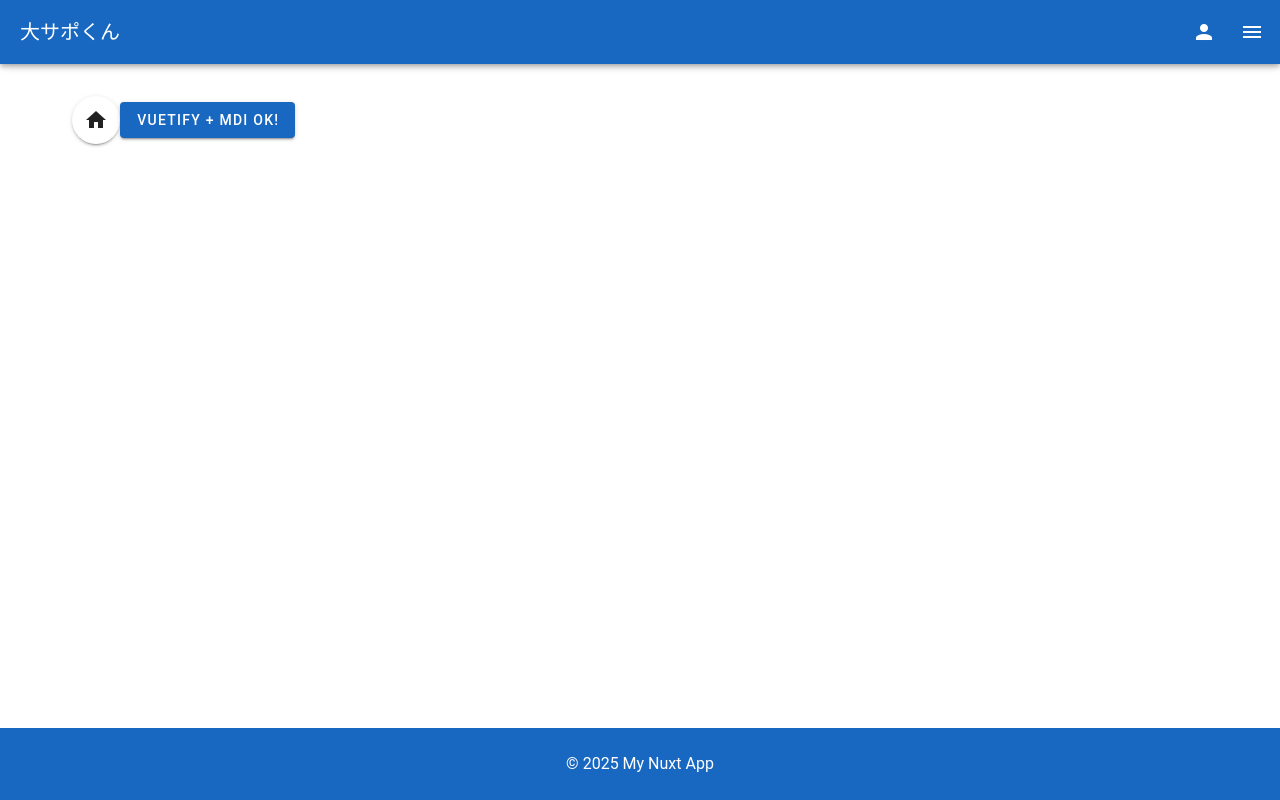
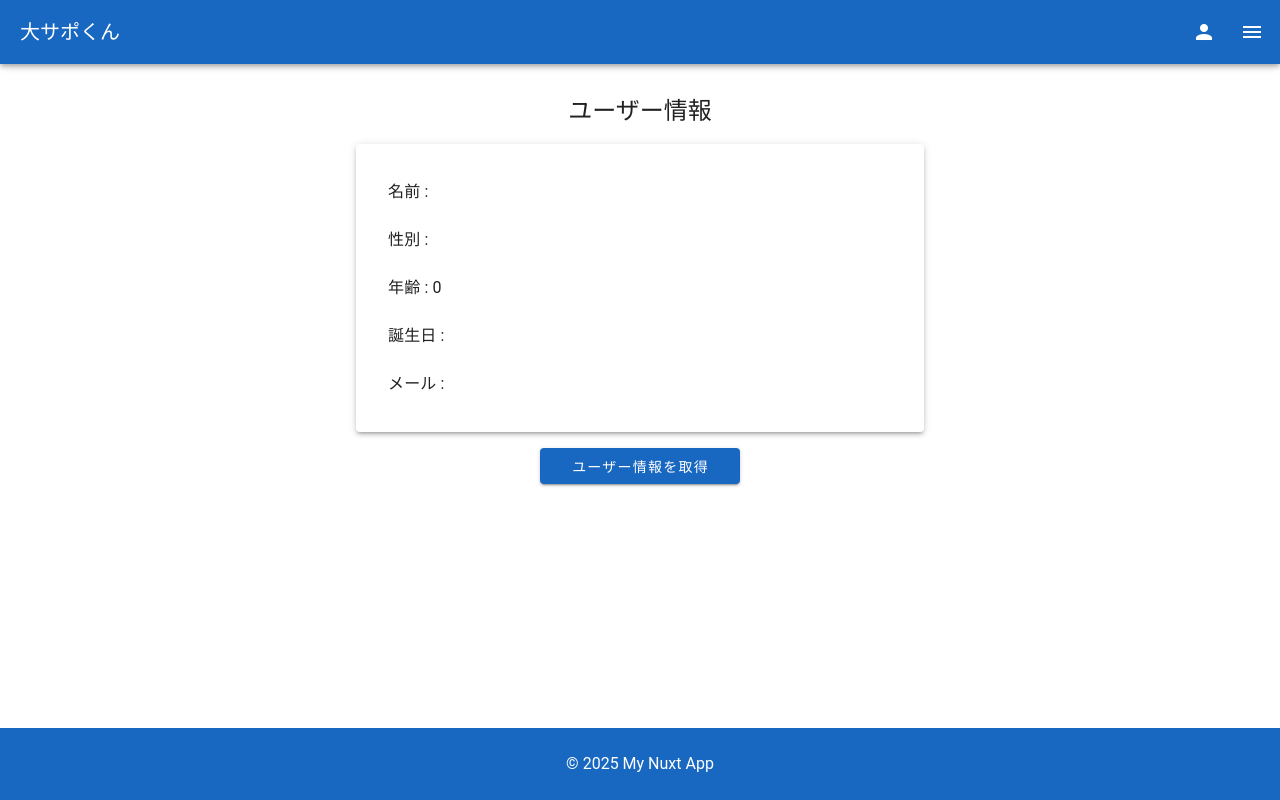
Before and after one commit to usamaru0606/tech_present_2025, a Nuxt app in the folder app_client/diet-support-app/: page / in a window 1280 px wide. Shown: the top 800 px of the page. Built offline with nearby package versions, Linux system fonts and the light colour scheme.

Commit message:
起動時のページにユーザー情報を取得するボタンを追加

```diff
--- a/app_client/diet-support-app/pages/index.vue
+++ b/app_client/diet-support-app/pages/index.vue
@@ -1,8 +1,71 @@
 <template>
-  <v-container class="pa-4">
-    <v-btn icon>
-      <v-icon>mdi-home</v-icon>
-    </v-btn>
-    <v-btn color="primary">Vuetify + MDI OK!</v-btn>
+  <v-container max-width="600px" class="d-flex flex-column align-items-center">
+    <p class="text-h5 mb-4 mx-auto">ユーザー情報</p>
+    <v-card min-width="360" elevation="3" class="mb-4">
+      <v-card-text>
+        <v-list dense>
+          <v-list-item>
+            <v-list-item-title>名前 : {{ user.name }}</v-list-item-title>
+          </v-list-item>
+          <v-list-item>
+            <v-list-item-title>性別 : {{ user.gender }}</v-list-item-title>
+          </v-list-item>
+          <v-list-item>
+            <v-list-item-title>年齢 : {{ user.age }}</v-list-item-title>
+          </v-list-item>
+          <v-list-item>
+            <v-list-item-title>誕生日 : {{ user.birthday }}</v-list-item-title>
+          </v-list-item>
+          <v-list-item>
+            <v-list-item-title>メール : {{ user.email }}</v-list-item-title>
+          </v-list-item>
+        </v-list>
+      </v-card-text>
+    </v-card>
+    <v-btn min-width="200px" class="mx-auto" color="primary" @click="useFetchData">ユーザー情報を取得</v-btn>
   </v-container>
 </template>
+
+<script setup lang="ts">
+import type { UserInfo } from "~/model/userinfo";
+
+const error = ref<Error | null>(null);
+
+const credentials = {
+  email: "test@example.com",
+  password: "test",
+};
+
+const user = reactive<UserInfo>({
+  guid: "",
+  name: "",
+  gender: "",
+  age: 0,
+  birthday: "",
+  email: "",
+  password: "",
+  passwordConfirm: "",
+});
+
+async function useFetchData() {
+  const res = await useFetch<UserInfo>("http://127.0.0.1:8000/users/", {
+    method: "POST",
+    body: {
+      email: credentials.email,
+      password: credentials.password,
+    },
+  });
+
+  error.value = res.error.value;
+
+  if (error.value) {
+    console.error("取得エラー:", error.value);
+    alert("ユーザー情報の取得に失敗しました");
+    return;
+  }
+
+  if (res.data.value) {
+    Object.assign(user, res.data.value);
+  }
+}
+</script>
--- a/app_client/diet-support-app/pages/login.vue
+++ b/app_client/diet-support-app/pages/login.vue
@@ -1,6 +1,6 @@
 <template>
   <v-container class="fill-height d-flex flex-column justify-center pb-10">
-    <v-label class="text-h5 mb-4">ログイン</v-label>
+    <p class="text-h5 mb-4">ログイン</p>
 
     <v-container max-width="600px">
       <v-card min-width="360">
```
